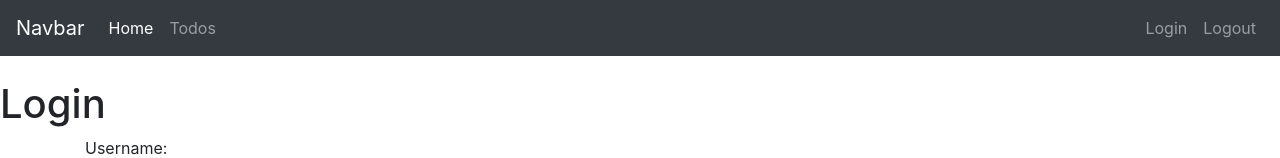
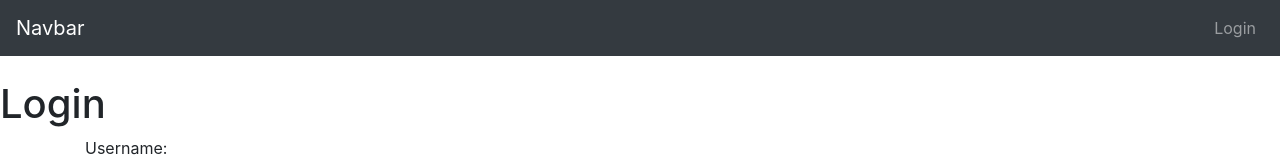
Before and after one commit to anchal66/Angular-todo-app, an Angular app: page / in a window 1280 px wide. Shown: the top 158 px of the page. Built offline with nearby package versions, Linux system fonts and the light colour scheme.

Commit message:
shwing links according to authitication

```diff
--- a/src/app/header/header.component.html
+++ b/src/app/header/header.component.html
@@ -8,18 +8,18 @@
   <div class="collapse navbar-collapse" id="navbarSupportedContent">
     <ul class="navbar-nav mr-auto">
       <li class="nav-item active">
-        <a class="nav-link" routerLink="/welcome/avinash">Home <span class="sr-only">(current)</span></a>
+        <a *ngIf="hardCodedAuthenticationService.isUserLoggedIn()" class="nav-link" routerLink="/welcome/avinash">Home <span class="sr-only">(current)</span></a>
       </li>
       <li class="nav-item">
-        <a class="nav-link" routerLink="/todos">Todos</a>
+        <a *ngIf="hardCodedAuthenticationService.isUserLoggedIn()" class="nav-link" routerLink="/todos">Todos</a>
       </li>
     </ul>
     <ul class="navbar-nav justify-content-end">
       <li class="nav-item">
-        <a class="nav-link" routerLink="/login">Login</a>
+        <a *ngIf="!hardCodedAuthenticationService.isUserLoggedIn()" class="nav-link" routerLink="/login">Login</a>
       </li>
       <li class="nav-item">
-        <a class="nav-link" routerLink="/logout">Logout</a>
+        <a *ngIf="hardCodedAuthenticationService.isUserLoggedIn()" class="nav-link" routerLink="/logout">Logout</a>
       </li>
     </ul>
 
--- a/src/app/header/header.component.ts
+++ b/src/app/header/header.component.ts
@@ -1,4 +1,5 @@
 import { Component, OnInit } from '@angular/core';
+import { HardCodedAuthenticationService } from '../service/hard-coded-authentication.service';
 
 @Component({
   selector: 'app-header',
@@ -7,9 +8,11 @@ import { Component, OnInit } from '@angular/core';
 })
 export class HeaderComponent implements OnInit {
 
-  constructor() { }
+  // isUserLoggedIn=false
+  constructor(private hardCodedAuthenticationService:HardCodedAuthenticationService) { }
 
   ngOnInit() {
+    // this.isUserLoggedIn=this.hardCodedAuthenticationService.isUserLoggedIn()
   }
 
 }
```
